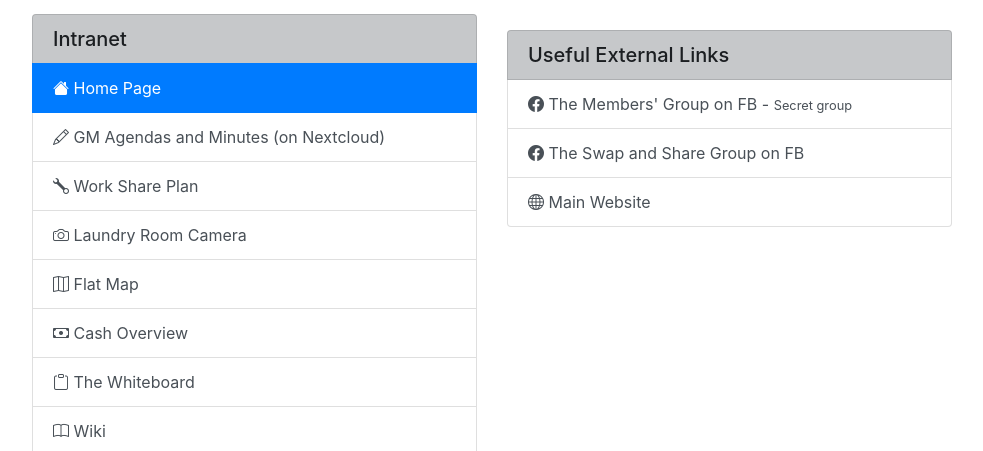
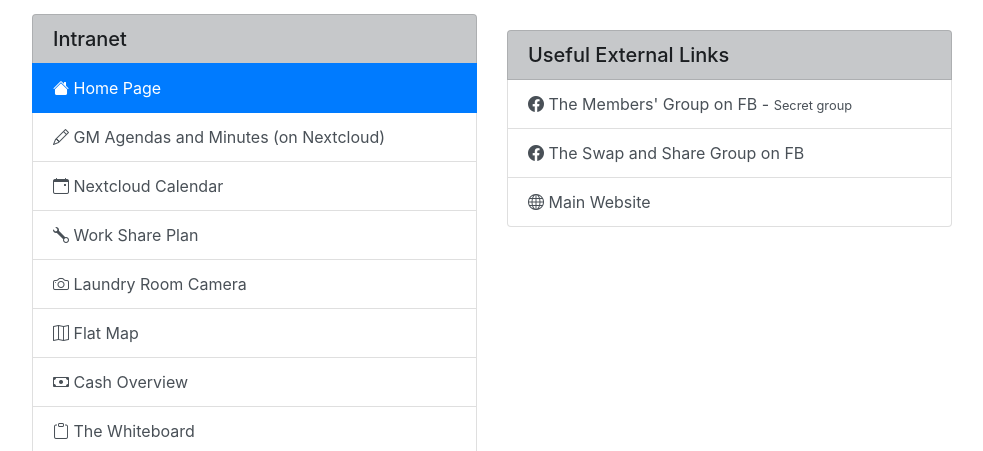
Before and after one commit to eshc/eshc-intranet, a Django app: template home/templates/home/index.html in a window 1280 px wide. Shown: the part 228-679 px from the top of the page, without its empty margins (53-1036 px from the left). Run offline with Django 3.2, Linux system fonts and the light colour scheme; the template is opened without the code that fills it, so the values that code supplies are empty; parts of the project's set-up code (start-up, migrations or seed data) failed here and were passed over; some libraries are stand-ins or nearby versions.

Commit message:
Show Nextcloud Calendar on intranet home

```diff
--- a/home/templates/home/index.html
+++ b/home/templates/home/index.html
@@ -105,6 +105,8 @@
             </a>
             <a target="_blank" href="https://nextcloud.eshc.coop/f/2802" class="list-group-item list-group-item-action"><span
                     class="bi bi-pencil"></span> GM Agendas and Minutes (on Nextcloud)</a>
+            <a target="_blank" href="https://nextcloud.eshc.coop/apps/calendar" class="list-group-item list-group-item-action"><span
+                    class="bi bi-calendar-event"></span> Nextcloud Calendar</a>
             <a href="{% url 'home:wsp' %}" class="list-group-item list-group-item-action"><span
                     class="bi bi-wrench"></span> Work Share Plan</a>
             <a href="{% url 'home:laundry' %}" class="list-group-item list-group-item-action"><span
@@ -115,8 +117,8 @@
                     class="bi bi-cash"></span> Cash Overview</a>
             <a href="{% url 'whiteboard:index' %}" class="list-group-item list-group-item-action"><span
                     class="bi bi-clipboard"></span> The Whiteboard</a>
-						<a href="{% url 'wiki:root' %}" class="list-group-item list-group-item-action"><span
-				                    class="bi bi-book"></span> Wiki</a>
+            <a href="{% url 'wiki:root' %}" class="list-group-item list-group-item-action"><span
+                    class="bi bi-book"></span> Wiki</a>
         </div>
 
         <div class="panel panel-default">
```
